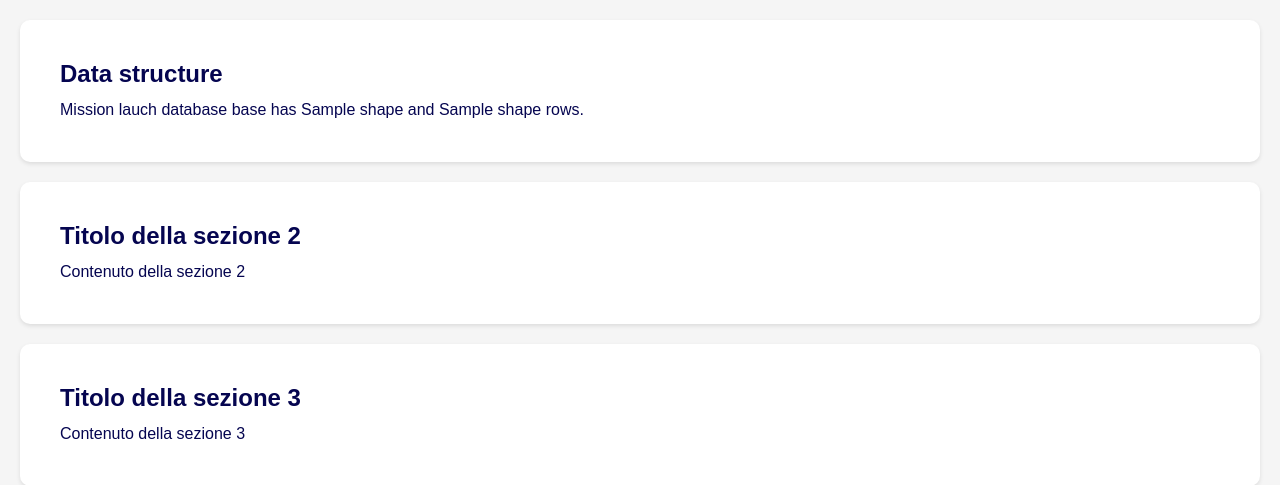
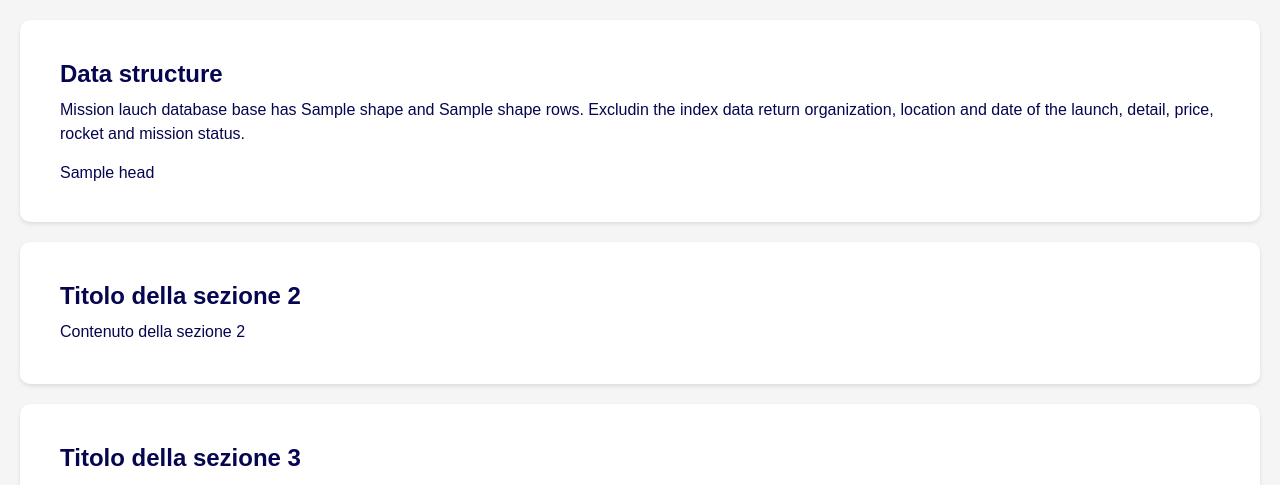
Before and after one commit to Fedt2407/18_Space_Race_Analysis, a Flask app: template templates/index.html in a window 1280 px wide. Shown: the part 88-573 px from the top of the page. Run offline with Flask 3, Linux system fonts and the light colour scheme; the template is opened without the code that fills it: most values are stand-ins (such as "Sample title", 1, 10 or a date in 2020).

Commit message:
Added data head with css style

```diff
--- a/main.py
+++ b/main.py
@@ -12,7 +12,8 @@ app.config['SECRET_KEY'] = os.getenv('FLASK_APP_KEY')
 def hello_world():
     data = pd.read_csv('./static/mission_launches.csv', index_col=0)
     shape = data.shape
-    return render_template('index.html', shape=shape)
+    head = data.head().iloc[:, 1:].to_html(classes='dataframe', index=False)
+    return render_template('index.html', shape=shape, head=head)
 
 
 if __name__ == '__main__':
--- a/static/styles.css
+++ b/static/styles.css
@@ -56,3 +56,36 @@ footer p {
   color: #fff;
   font-size: 14px;
 }
+
+/* Stile della tabella */
+.dataframe {
+  width: 100%;
+  border-collapse: collapse;
+  font-family: Arial, sans-serif;
+  margin: 20px 0;
+  border: 1px solid #ddd;
+}
+
+.dataframe thead {
+  background-color: #f2f2f2;
+  text-align: left;
+  font-weight: bold;
+}
+
+.dataframe th,
+.dataframe td {
+  padding: 12px 15px;
+  border: 1px solid #ddd;
+}
+
+.dataframe tbody tr:nth-child(even) {
+  background-color: #f9f9f9;
+}
+
+.dataframe tbody tr:hover {
+  background-color: #f1f1f1;
+}
+
+.dataframe tbody tr {
+  transition: background-color 0.2s ease;
+}
--- a/templates/index.html
+++ b/templates/index.html
@@ -1,13 +1,15 @@
 <!DOCTYPE html>
 <html>
-<head>
+  <head>
     <title>Space Race Analysis</title>
-    <meta charset="UTF-8">
-    <meta name="viewport" content="width=device-width, initial-scale=1.0">
-    <meta name="description" content="Analysis of space race data">
-    <meta name="keywords" content="space, race, analysis">
-    <link rel="stylesheet" href="{{ url_for('static', filename='styles.css') }}">
-</head>
+    <meta charset="UTF-8" />
+    <meta name="viewport" content="width=device-width, initial-scale=1.0" />
+    <meta name="description" content="Analysis of space race data" />
+    <meta name="keywords" content="space, race, analysis" />
+    <link
+      rel="stylesheet"
+      href="{{ url_for('static', filename='styles.css') }}"
+    />
   </head>
   <body>
     <header>
@@ -16,7 +18,13 @@
 
     <section>
       <h2>Data structure</h2>
-      <p>Mission lauch database base has {{shape[1]}} and {{shape[0]}} rows.</p>
+      <p>
+        Mission lauch database base has {{shape[1]}} and {{shape[0]}} rows.
+        Excludin the index data return organization, location and date of the
+        launch, detail, price, rocket and mission status.
+      </p>
+      <br />
+      <div class="table-responsive">{{ head | safe }}</div>
     </section>
 
     <section>
@@ -30,9 +38,9 @@
     </section>
 
     <section>
-        <h2>Titolo della sezione 4</h2>
-        <p>Contenuto della sezione 4</p>
-      </section>
+      <h2>Titolo della sezione 4</h2>
+      <p>Contenuto della sezione 4</p>
+    </section>
 
     <footer>
       <p>©2024 Space Race Analysus. All rights reserved.</p>
```
